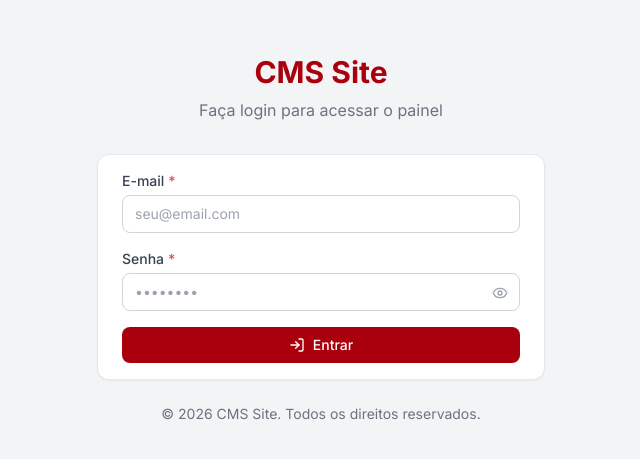
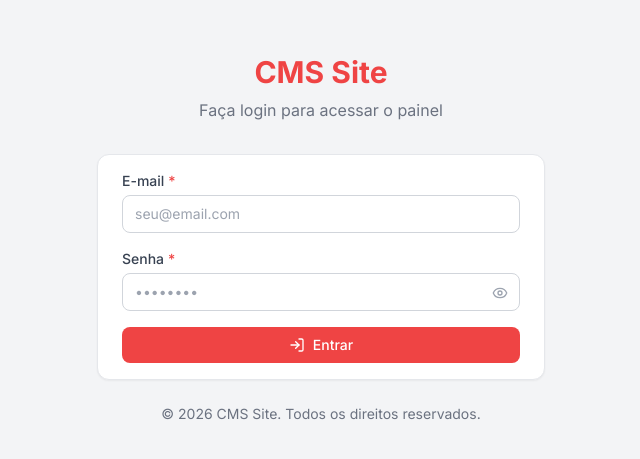
Before and after one commit to Ropetr/cms-site, a React (Vite) app in the folder admin/: page /login in a window 1280 px wide. Shown: the part 161-620 px from the top of the page, without its empty margins (319-959 px from the left). Built offline with nearby package versions, Linux system fonts and the light colour scheme; no server answers.

Commit message:
style: update tailwind config with FIO dark theme

```diff
--- a/admin/tailwind.config.js
+++ b/admin/tailwind.config.js
@@ -4,22 +4,38 @@ export default {
     "./index.html",
     "./src/**/*.{js,ts,jsx,tsx}",
   ],
+  darkMode: 'class',
   theme: {
     extend: {
       colors: {
+        // Paleta FIO - Vermelho Premium
         primary: {
           50: '#fef2f2',
           100: '#fee2e2',
           200: '#fecaca',
           300: '#fca5a5',
           400: '#f87171',
-          500: '#AA000E',
-          600: '#990009',
-          700: '#880008',
-          800: '#770007',
-          900: '#660006',
-          950: '#550005',
+          500: '#ef4444', // Vermelho vibrante
+          600: '#dc2626', // Vermelho principal FIO
+          700: '#b91c1c',
+          800: '#991b1b', // Vermelho escuro FIO
+          900: '#7f1d1d',
+          950: '#450a0a',
         },
+        // Dourado/Accent FIO
+        accent: {
+          50: '#fffbeb',
+          100: '#fef3c7',
+          200: '#fde68a',
+          300: '#fcd34d',
+          400: '#fbbf24',
+          500: '#f59e0b', // Dourado FIO
+          600: '#d97706',
+          700: '#b45309',
+          800: '#92400e',
+          900: '#78350f',
+        },
+        // Cinzas para dark mode
         gray: {
           50: '#f9fafb',
           100: '#f3f4f6',
@@ -29,13 +45,32 @@ export default {
           500: '#6b7280',
           600: '#4b5563',
           700: '#374151',
-          800: '#1f2937',
-          900: '#111827',
+          800: '#1f2937', // Fundo cards dark
+          900: '#111827', // Fundo principal dark
           950: '#030712',
         },
       },
       fontFamily: {
-        sans: ['Inter', 'system-ui', 'sans-serif'],
+        sans: ['Inter', 'system-ui', '-apple-system', 'sans-serif'],
+      },
+      backgroundImage: {
+        'gradient-fio': 'linear-gradient(135deg, #dc2626 0%, #f59e0b 100%)',
+        'gradient-fio-dark': 'linear-gradient(135deg, #991b1b 0%, #d97706 100%)',
+        'gradient-hero': 'linear-gradient(180deg, #111827 0%, #1f2937 100%)',
+      },
+      boxShadow: {
+        'glow': '0 0 20px rgba(220, 38, 38, 0.3)',
+        'glow-accent': '0 0 20px rgba(245, 158, 11, 0.3)',
+      },
+      animation: {
+        'gradient': 'gradient 8s linear infinite',
+        'pulse-slow': 'pulse 3s cubic-bezier(0.4, 0, 0.6, 1) infinite',
+      },
+      keyframes: {
+        gradient: {
+          '0%, 100%': { backgroundPosition: '0% 50%' },
+          '50%': { backgroundPosition: '100% 50%' },
+        },
       },
     },
   },
```
